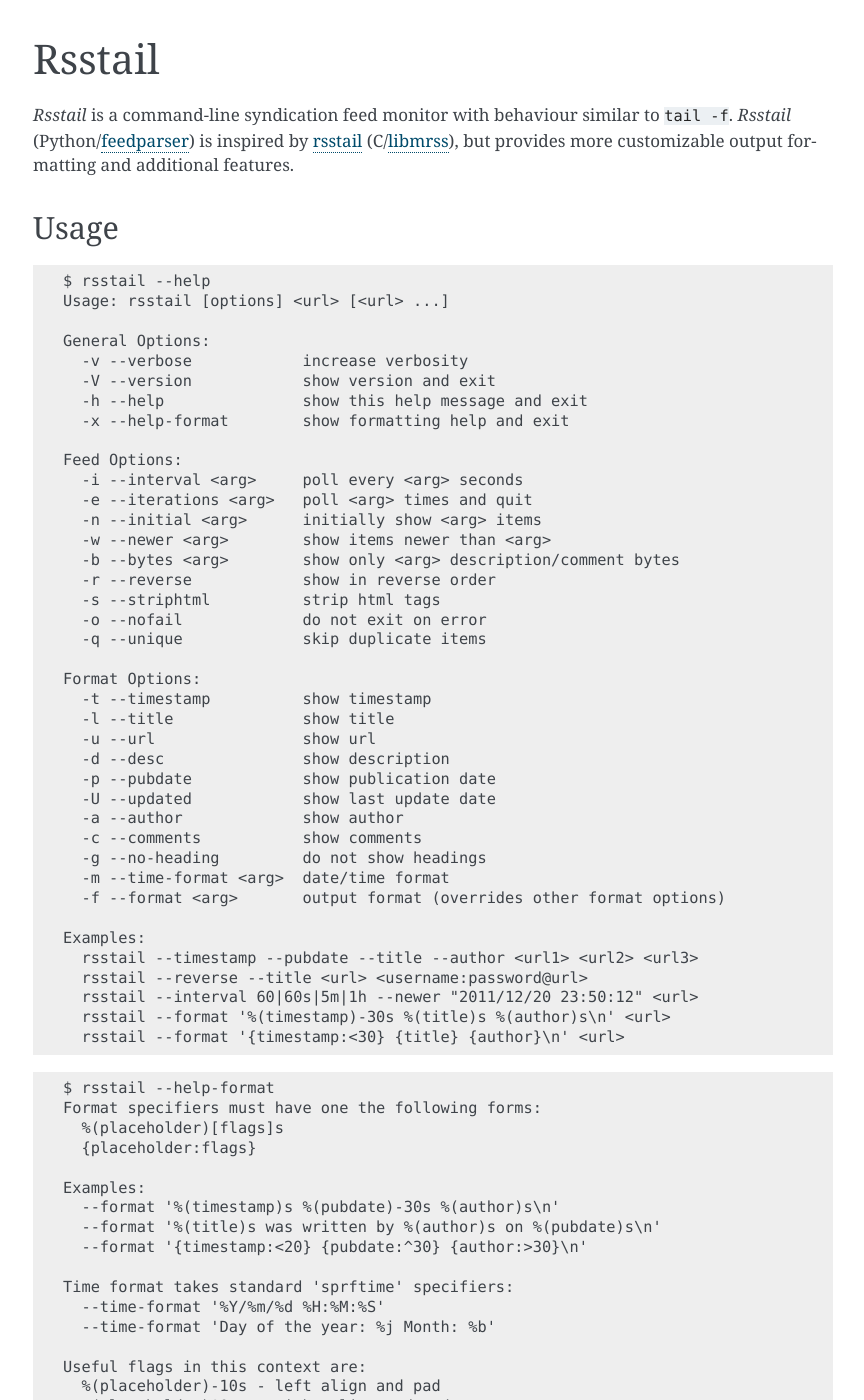
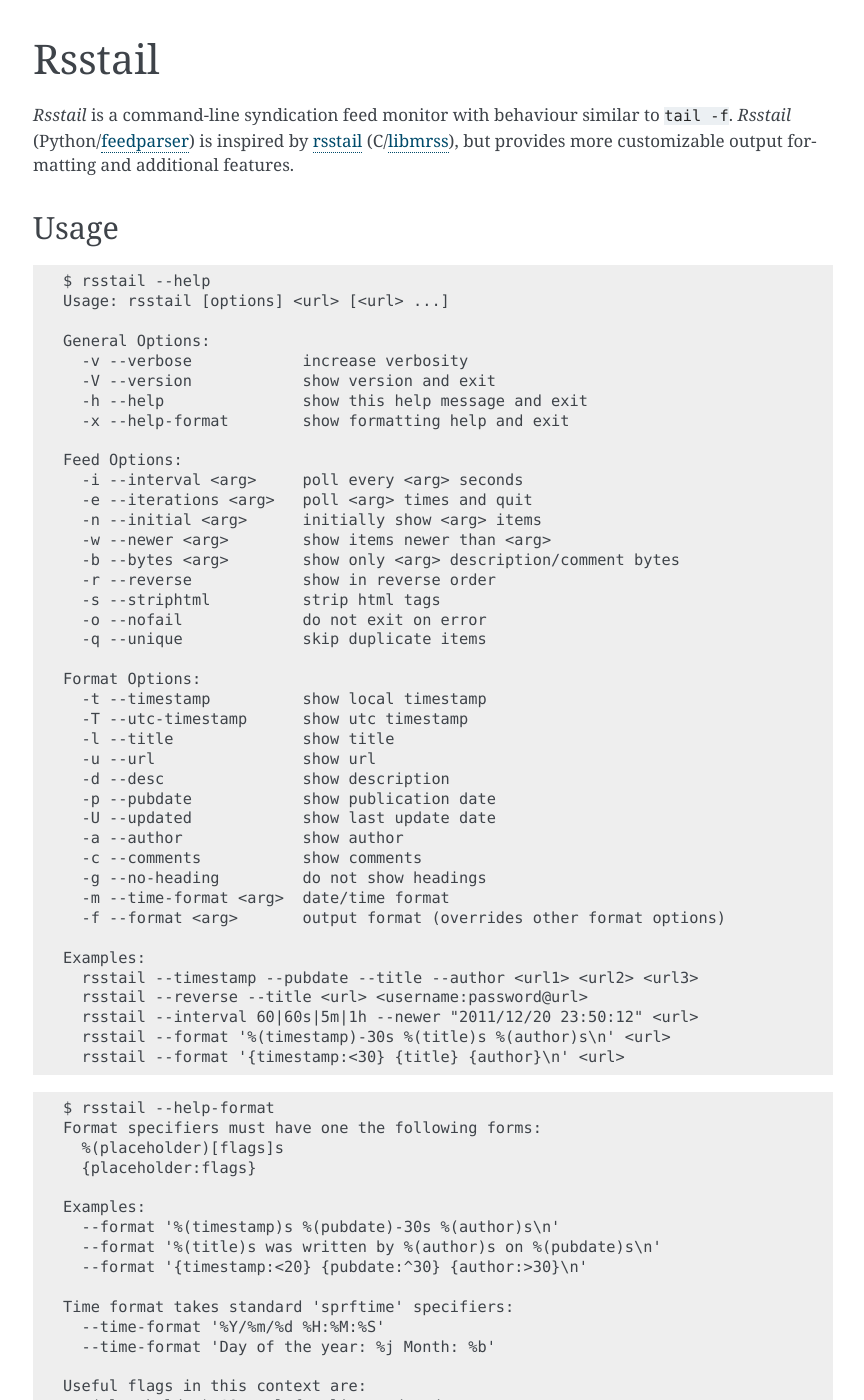
Before and after one commit to gvalkov/rsstail.py, a Sphinx documentation site: the page built from docs/index.rst, in a window 1280 px wide and 1400 px high. Shown: the whole window, without its empty margins (167-1031 px from the left). Built offline with Sphinx 7.4.7, drawn with Linux system fonts in a browser that asks for light colours; some of the changed text lies outside the part shown.

Commit message:
Update documentation

```diff
--- a/docs/conf.py
+++ b/docs/conf.py
@@ -1,6 +1,5 @@
 # -*- coding: utf-8 -*-
 
-import sys, os, re
 import alabaster
 
 extensions = ['alabaster']
@@ -11,7 +10,7 @@
 master_doc = 'index'
 
 project = u'rsstail'
-copyright = u'2011-2016, Georgi Valkov'
+copyright = u'2011-2017, Georgi Valkov'
 
 release = '0.4.0'
 version = release
@@ -39,7 +38,7 @@
 html_theme_path = [alabaster.get_path()]
 html_theme = 'alabaster'
 html_sidebars = {
-   '**': []
+    '**': []
 }
 
 #html_theme_options = {}
@@ -64,8 +63,8 @@
 
 latex_elements = {}
 latex_documents = [
-  ('index', 'rsstail.tex', u'Rsstail Documentation',
-   u'Georgi Valkov', 'manual'),
+    ('index', 'rsstail.tex', u'Rsstail Documentation',
+     u'Georgi Valkov', 'manual'),
 ]
 #latex_logo = None
 #latex_use_parts = False
@@ -81,7 +80,7 @@
 ]
 
 texinfo_documents = [
-  ('index', 'rsstail', u'Rsstail Documentation',
-   u'Georgi Valkov', 'rsstail', 'A command-line syndication feed monitor with behaviour similar to tail -f',
-   'Miscellaneous'),
+    ('index', 'rsstail', u'Rsstail Documentation',
+     u'Georgi Valkov', 'rsstail', 'A command-line syndication feed monitor with behaviour similar to tail -f',
+     'Miscellaneous'),
 ]
--- a/docs/index.rst
+++ b/docs/index.rst
@@ -32,7 +32,8 @@
     -q --unique             skip duplicate items
 
   Format Options:
-    -t --timestamp          show timestamp
+    -t --timestamp          show local timestamp
+    -T --utc-timestamp      show utc timestamp
     -l --title              show title
     -u --url                show url
     -d --desc               show description
@@ -50,6 +51,7 @@
     rsstail --interval 60|60s|5m|1h --newer "2011/12/20 23:50:12" <url>
     rsstail --format '%(timestamp)-30s %(title)s %(author)s\n' <url>
     rsstail --format '{timestamp:<30} {title} {author}\n' <url>
+
 
 ::
 
@@ -86,6 +88,8 @@
     timestamp
     title
     updated
+    utc-timestamp
+
 
 Please note that ``{placeholder:flags}`` style placeholders are
 available only with Python **>= 2.7**.
@@ -102,7 +106,7 @@
 Or simply put the standalone rsstail script in your ``$PATH`` and make
 it executable::
 
-    https://github.com/gvalkov/rsstail.py/raw/master/rsstail.pyz
+    https://github.com/gvalkov/rsstail.py/releases/download/v0.4.0/rsstail.pyz.zip
 
 Colorizing output
 -----------------
```
Also changed, not shown: 1 other file.
